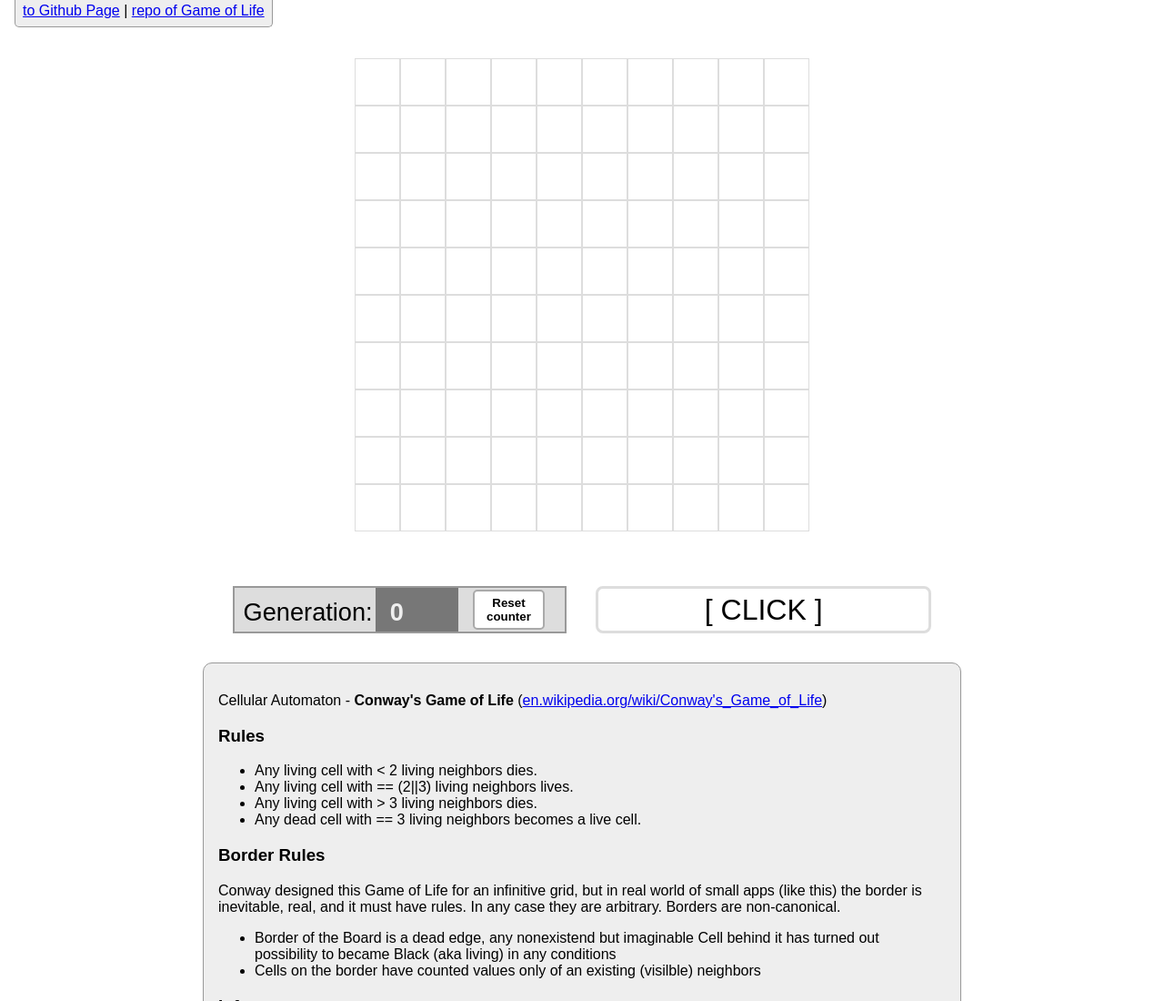
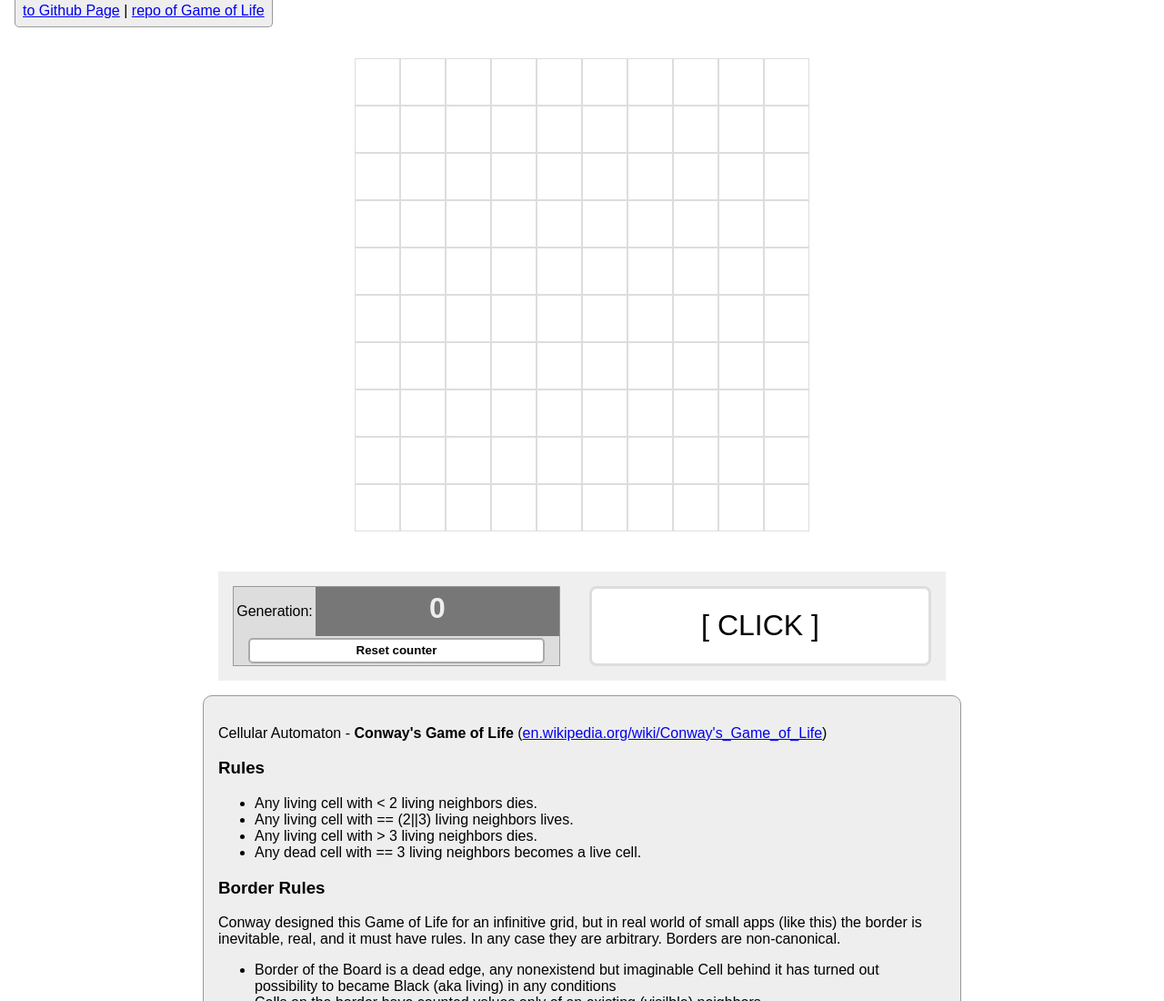
Before and after one commit to tdudkowski/Game-Of-Life, a plain HTML site: page index.html in a window 1280 px wide. Shown: the top 1100 px of the page at 91% size. Drawn offline with Linux system fonts and the light colour scheme.

Commit message:
correction of css

```diff
--- a/index.html
+++ b/index.html
@@ -6,6 +6,9 @@
   <meta name="viewport" content="width=device-width, initial-scale=1.0">
   <meta http-equiv="X-UA-Compatible" content="ie=edge">
   <title>Conway's Game of Life</title>
+  <meta property="og:description" content="Tadeusz Dudkowski, Github Page, Cellular Automaton Conway's Game of Life">
+  <meta property="og:image" content="https://tdudkowski.github.io/img/glider.jpg">
+  <meta property="og:url" content="https://tdudkowski.github.io/Game-Of-Life/">
 </head>
 <link rel="stylesheet" href="style.css">
 
--- a/style.css
+++ b/style.css
@@ -40,21 +40,18 @@ section>div {
 .remote {
  max-width: 50rem;
  margin: 1rem auto;
- display: block;
  display: flex;
+ background-color: #efefef;
 }
 
 div.counter {
  flex: 1;
  display: flex;
+ flex-wrap: wrap;
  width: 12rem;
- height: 3rem;
  background-color: #ddd;
- border: 2px solid #999;
- line-height: 2rem;
- font-size: 1.7rem;
+ border: 1px solid #999;
  margin: 1rem;
- padding: 0 .4rem;
 }
 
 div.counter p {
@@ -65,17 +62,18 @@ div.counter p {
 
 div.counter span {
  flex: 1;
- display: inline-block;
- /* height: 100%; */
+ text-align: center;
+ padding: .3rem 1rem;
+ font-size: 2rem;
  font-weight: bold;
  background-color: #777;
  color: #eee;
- padding: .2rem 1rem;
- line-height: 3rem;
 }
 
 button.reset {
  flex: 1;
+ flex-basis: 100%;
+ line-height: 1.5rem;
  margin: .1rem 1rem;
  padding: 0 .5rem;
  border: 2px solid #aaa;
```
